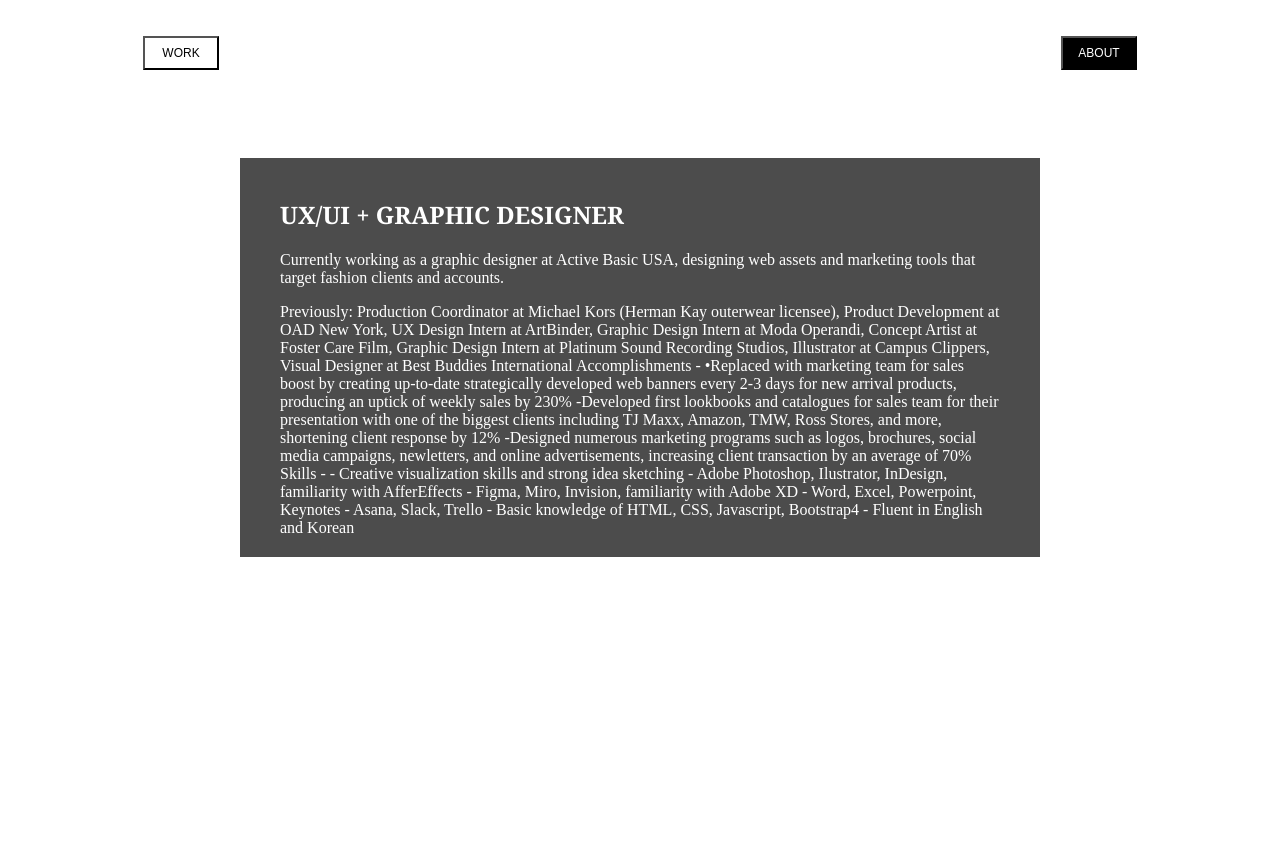
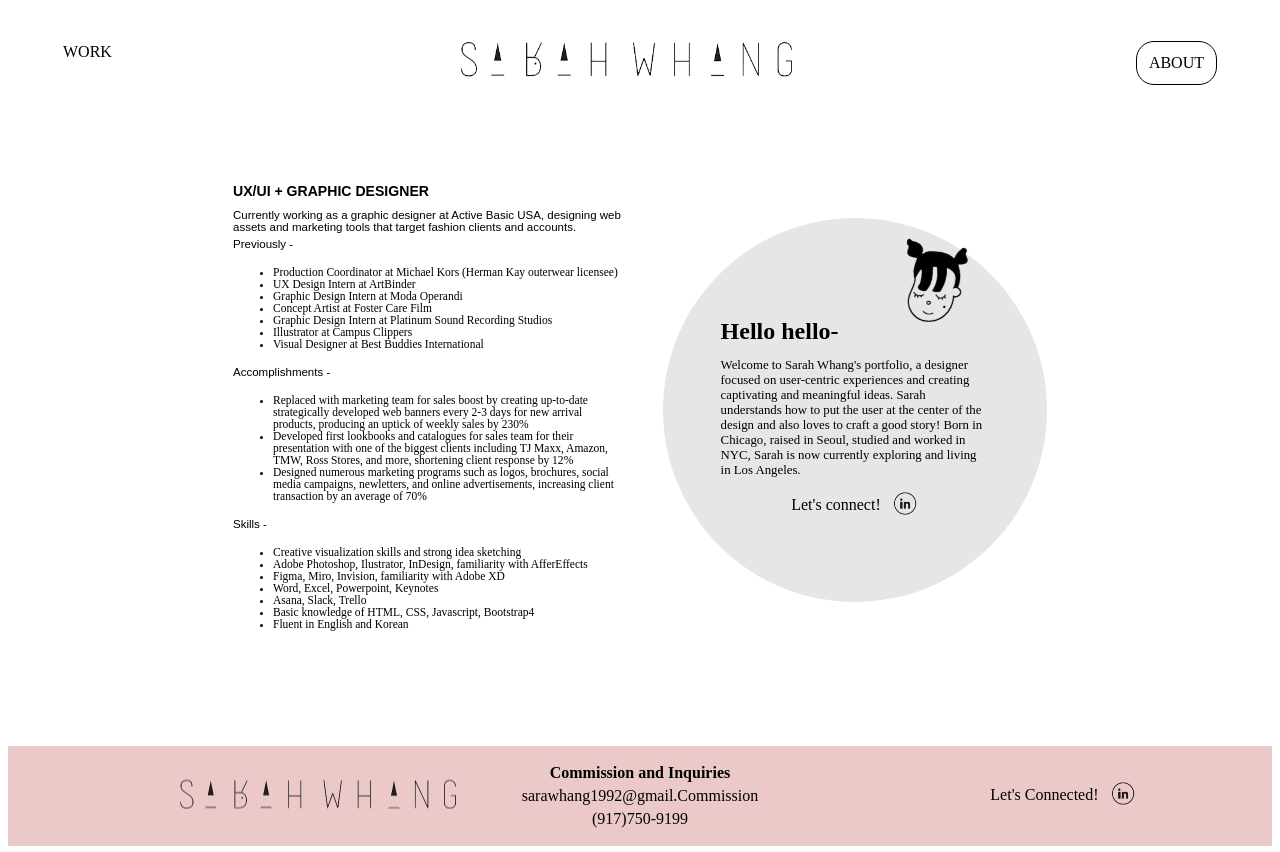
Before and after one commit to sarahgirl/UI_UX_17_HW, a plain HTML site: page index.html in a window 1280 px wide. Shown: the top 852 px of the page. Drawn offline with Linux system fonts and the light colour scheme.

Commit message:
final revision for about page
final revision for about page

```diff
--- a/css/style.css
+++ b/css/style.css
@@ -1,128 +1,162 @@
-/* Navigation styles */
-.logo {
-    background: white;
-    height: 230px;
-    background-image: url("../images/jakes-logo.png");
-    background-repeat: no-repeat;
-    background-position: left;
-
+.bold {
+  font-weight: bold;
 }
 
+.text p {
+  font-family: Arial, Helvetica, sans-serif;
+  font-size: .9vw;
+  margin: 5px 0;
+}
+
+.text h1 {
+  font-family: Arial, Helvetica, sans-serif;
+  font-size: 1.1vw;
+}
+
+.text a {
+  font-family: Arial, Helvetica, sans-serif;
+}
+
+/* header */
 .nav {
   display: flex;
-    background-color: white;
-    padding: 20px;
+  margin: auto;
+  justify-content: space-between;
+  padding: 0 55px;
 }
 
-  .left, .center, .right {
-    height: 50px;
+.nav .left {
+  margin-top: 35px;
+  height: fit-content;
+  height: -moz-max-content;
+  cursor: pointer;
+}
+
+.nav .right {
+  border: 1px solid black;
+  border-radius: 18px;
+  margin-top: 33px;
+  height: fit-content;
+  height: -moz-max-content;
+  padding: 12px;
+  cursor: pointer;
+}
+
+.logo {
+  transform: scale(0.6);
+}
+
+
+/* body */
+.main {
+  display: flex;
+  margin: auto;
+  justify-content: space-between;
+  padding: 60px 225px;
+}
+
+.column { width: 48%; }
+
+.column .experiences .text ul li {
+  font-size: .9vw;
+}
+
+.circle-container {
   display: flex;
   justify-content: center;
   align-items: center;
 }
 
-  .left, .right {
-    width: 25%;
-  }
-  .center {
-    width: 50%;
+.circle {
+  display: flex;
+  height: 30vw;
+  width: 30vw;
+  background-color: rgb(230 230 230);
+  border-radius: 50%;
 }
 
-  .center a {
-    color: white;
-    padding: 10px;
-    font-size: 18px;
-    text-decoration: none;
-    font-family:arial;
+.circle::before {
+  content: '';
+  display: block;
+  padding-bottom: 100%;
 }
 
-  .right button {
-    background-color: black;
-    color:white;
-    font-size: 12px;
-    padding: 8px;
-    width: 25%;
+.circle-content {
+  padding: 8% 15%;
 }
 
-  .left button {
-    background-color: white;
-    color:black;
-    font-size: 12px;
-    padding: 8px;
-    width: 25%;
+.circle-content .top {
+  display: flex;
+  margin-top: -20px;
 }
 
-  /* Column styles */
-  .column {
-    display: flex;
-    height: 1400px;
-    width: 800px;
-    flex-direction: column;
-    margin: 0 auto;
+.circle-content .top img {
+  height: 8vw;
 }
 
-  .experiences, .meal2, .meal3 {
-    height: 100%;
-    width: 100%;
-    display: flex;
-    align-items: flex-end;
-    margin-bottom: 20px;
-  }
-  .experiences {
-    margin-top:20px;
-    background-image: url("../images/steak.png");
-    background-repeat: no-repeat;
-    background-position: center;
-
-  }
-  .meal2 {
-    background-image: url("../images/soup.png");
-    background-repeat: no-repeat;
-    background-position: center;
-  }
-  .meal3 {
-    background-image: url("../images/cheesecake.png");
-    background-repeat: no-repeat;
-    background-position: center;
+.circle-content .top h2 {
+  white-space: nowrap;
+  margin: 7vw 4vw 0 0;
 }
 
-  .text {
-    background: rgb(0,0,0,0.7);
-    width: 100%;
-    padding: 20px 40px;
-    color: white;
-  }
-  .text p {
-    color: rgba(255, 255, 255, 0.7);
-    font-family: Arial, Helvetica, sans-serif;
-  }
-  .text h1 {
-    font-family: 'Georgia', 'Times New Roman', Times, serif;
+.circle-content .middle {
+  font-size: 1vw;
 }
 
-  /* Footer Styles */
+.circle-content .bottom {
+  display: flex;
+  justify-content: center;
+}
+
+.circle-content .bottom p {
+  margin: 5px 0;
+}
+
+.circle-content .bottom img {
+  margin-left: 10px;
+  width: 28px;
+  height: 25px;
+}
+
+
+/* footer */
 .footer {
   display: flex;
-    justify-content: center;
+  margin: auto;
+  justify-content: space-between;
   align-items: center;
   background: rgb(235, 201, 201);
   height: 100px;
+  margin-top: 40px;
 }
 
-  .footer a {
-    padding: 20px 40px;
-    font-family: Arial, Helvetica, sans-serif;
-    text-decoration: none;
+.footer .left {
+  width: 33%;
 }
 
-  .ig {
+.footer .middle {
+  width: 33%;
+  text-align: center;
+}
+
+.footer .left img {
+  transform: scale(0.5);
+}
+
+.footer .middle p {
+  margin: 5px 0;
+}
+
+.footer .right {
+  width: 33%;
+  display: flex;
+  justify-content: center;
+  text-decoration: none;
   color: black;
 }
 
-  .fb {
-    color:black;
+.footer .right img {
+  width: 28px;
+  height: 25px;
+  margin: -5px 0 0 10px;
 }
-
-  .tw {
-    color: black;
-  }
--- a/index.html
+++ b/index.html
@@ -7,69 +7,102 @@
       <!-- Nav HTML -->
        <div class="nav">
            <div class="left">
-                <button>WORK</button>
+                <a>WORK</a>
            </div>
            <div class="center">
-                <div class="logo"></div>
+                <img class="logo" src="images/nbg_logo.png" />
            </div>
            <div class="right">
-                <button>ABOUT</button>
+                <a>ABOUT</a>
            </div>
        </div>
        <!-- Column Layout -->
+       <div class="main">
            <div class="column">
-           <section>
                <div class="experiences">
                    <div class="text">
                        <h1>UX/UI + GRAPHIC DESIGNER</h1>
-                   <p1>Currently working as a graphic designer at Active Basic USA,
-                       designing web assets and marketing tools that target fashion clients and accounts.</p>
-                    <p2>Previously: Production Coordinator at Michael Kors (Herman Kay outerwear licensee),
-                        Product Development at OAD New York,
-                        UX Design Intern at ArtBinder,
-                        Graphic Design Intern at Moda Operandi,
-                        Concept Artist at Foster Care Film,
-                        Graphic Design Intern at Platinum Sound Recording Studios,
-                        Illustrator at Campus Clippers,
-                        Visual Designer at Best Buddies International</p2>
-                        <p3>Accomplishments -
-                            •Replaced with marketing team for sales boost by creating up-to-date strategically
-                            developed web banners every 2-3 days for new arrival products, producing an uptick of
-                            weekly sales by 230%
-                            -Developed first lookbooks and catalogues for sales team for their presentation with one
+                       <p>
+                           Currently working as a graphic designer at Active Basic USA,
+                           designing web assets and marketing tools that target fashion clients and accounts.
+                        </p>
+                        <p>
+                            Previously -
+                            <ul>
+                                <li>Production Coordinator at Michael Kors (Herman Kay outerwear licensee)</li>
+                                <li>UX Design Intern at ArtBinder</li>
+                                <li>Graphic Design Intern at Moda Operandi</li>
+                                <li>Concept Artist at Foster Care Film</li>
+                                <li>Graphic Design Intern at Platinum Sound Recording Studios</li>
+                                <li>Illustrator at Campus Clippers</li>
+                                <li>Visual Designer at Best Buddies International</li>
+                            </ul>
+                        </p>
+                        <p>
+                            Accomplishments -
+                            <ul>
+                                <li>Replaced with marketing team for sales boost by creating up-to-date strategically
+                                    developed web banners every 2-3 days for new arrival products, producing an uptick of
+                                    weekly sales by 230%</li>
+                                <li>Developed first lookbooks and catalogues for sales team for their presentation with one
                                     of the biggest clients including TJ Maxx, Amazon, TMW, Ross Stores, and more,
-                            shortening client response by 12%
-                            -Designed numerous marketing programs such as logos, brochures, social media
+                                    shortening client response by 12%</li>
+                                <li>Designed numerous marketing programs such as logos, brochures, social media
                                     campaigns, newletters, and online advertisements, increasing client transaction by an
-                            average of 70%</p3>
-                            <p4>Skills -
-                                - Creative visualization skills and strong idea sketching
-                                - Adobe Photoshop, Ilustrator, InDesign, familiarity with AfferEffects
-                                - Figma, Miro, Invision, familiarity with Adobe XD
-                                - Word, Excel, Powerpoint, Keynotes
-                                - Asana, Slack, Trello
-                                - Basic knowledge of HTML, CSS, Javascript, Bootstrap4
-                                - Fluent in English and Korean</p4>
-               </div></section>
-           </div>
-           <div class="meal2">
-                <div class="text">
-                        <h1>Chicken Tortilla Soup</h1>
-                        <p>Porterhouse features a flavorful strip and filet tenderloin together. Seasoned with our special blend of herbs and spices then seared.</p>
+                                    average of 70%</li>
+                            </ul>
+                        </p>
+                        <p>
+                            Skills -
+                            <ul>
+                                <li>Creative visualization skills and strong idea sketching</li>
+                                <li>Adobe Photoshop, Ilustrator, InDesign, familiarity with AfferEffects</li>
+                                <li>Figma, Miro, Invision, familiarity with Adobe XD</li>
+                                <li>Word, Excel, Powerpoint, Keynotes</li>
+                                <li>Asana, Slack, Trello</li>
+                                <li>Basic knowledge of HTML, CSS, Javascript, Bootstrap4</li>
+                                <li>Fluent in English and Korean</li>
+                            </ul>
+                        </p>
                    </div>
                 </div>
-           <div class="meal3">
-                <div class="text">
-                        <h1>Cheesecake</h1>
-                        <p>Porterhouse features a flavorful strip and filet tenderloin together. Seasoned with our special blend of herbs and spices then seared.</p>
+           </div>
+           <div class="circle-container">
+               <div class="circle">
+                   <div class="circle-content">
+                        <div class="top">
+                            <h2>Hello hello-</h2>
+                            <img src="images/nbg_image.png"/>
+                        </div>
+                        <div class="middle">
+                            <p>
+                                Welcome to Sarah Whang's portfolio, a designer focused on user-centric experiences and creating captivating and meaningful ideas.
+                                Sarah understands how to put the user at the center of the design and also loves to craft a good story! Born in Chicago, raised in Seoul,
+                                studied and worked in NYC, Sarah is now currently exploring and living in Los Angeles.
+                            </p>
+                        </div>
+                        <div class="bottom">
+                            <p>Let's connect!</p>
+                            <img src="images/nbg_linkedIn_logo.png"/>
+                        </div>
+                    </div>
                </div>
            </div>
        </div>
        <!-- Footer HTML -->
        <div class="footer">
-            <a href="#" class="fb">SARAH WHANG</a>
-            <a href="#" class="tw">Commission and Inquiries</a>
-            <a href="#" class="ig">Let's Connected!</a>
+            <a href="#" class="left">
+                <img src="images/nbg_logo.png">
+            </a>
+            <div class="middle">
+                <p class="bold">Commission and Inquiries</p>
+                <p>sarawhang1992@gmail.Commission</p>
+                <p>(917)750-9199</p>
+            </div>
+            <a href="#" class="right">
+                Let's Connected!
+                <img src="images/nbg_linkedIn_logo.png"/>
+            </a>
         </div>
     </body>
 </html>
```
Also changed, not shown: images/MY HERO.jpg (deleted), images/MY IMAGE.png (deleted), images/MY LOGO.jpg (deleted), images/nbg_image.png (added), images/nbg_linkedIn_logo.png (added), images/nbg_logo.png (added), 2 other files. Lines whose indentation alone changed are shown as unchanged.
